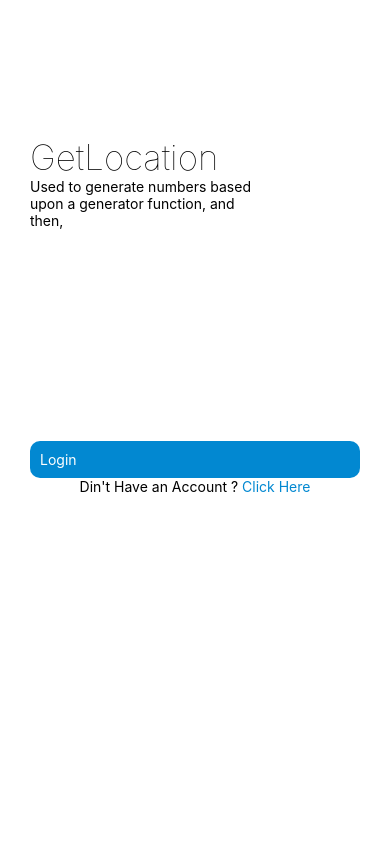
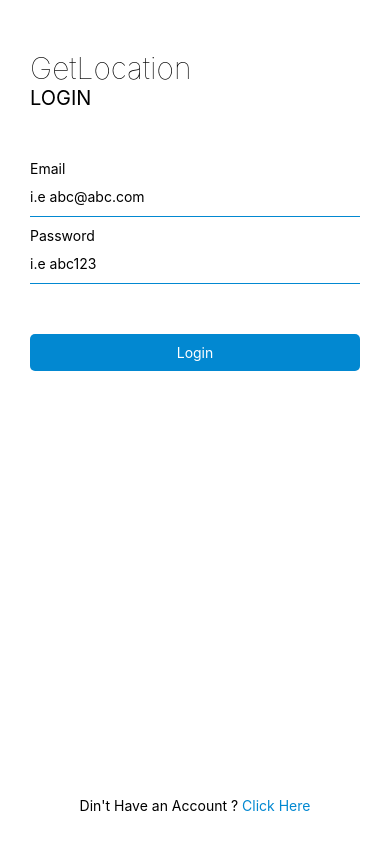
Before and after one commit to hamsahmedansari/react-native-login-maps, a React Native app: screen / in a window 390 px wide. Built offline with nearby package versions, Linux system fonts and the light colour scheme.

Commit message:
Update: :construction: UI-Login  2 is Modified :  1 : App.js  2 : src/views/login/index.js  3 is Created :  1 : .gitignore  2 : .watchmanconfig  3 : src/components/

```diff
--- a/App.js
+++ b/App.js
@@ -1,6 +1,6 @@
 import React from "react";
-import Welcome from "./src/views/welcome";
+import Login from "./src/views/login";
 
 export default function App() {
-  return <Welcome />;
+  return <Login />;
 }
--- /dev/null
+++ b/src/components/login/index.js
@@ -0,0 +1,108 @@
+import React, { Component } from "react";
+import { View, TouchableOpacity, Text } from "react-native";
+import InputFiled from "../textfiled";
+
+class LoginForm extends Component {
+  constructor(props) {
+    super(props);
+    this.state = {
+      email: { text: "", error: false },
+      password: { text: "", error: false }
+    };
+  }
+  validateEmail = email => {
+    var re = /^(([^<>()\[\]\\.,;:\s@"]+(\.[^<>()\[\]\\.,;:\s@"]+)*)|(".+"))@((\[[0-9]{1,3}\.[0-9]{1,3}\.[0-9]{1,3}\.[0-9]{1,3}\])|(([a-zA-Z\-0-9]+\.)+[a-zA-Z]{2,}))$/;
+    return re.test(String(email).toLowerCase());
+  };
+  isValid = () => {
+    const { email, password } = this.state;
+    if (!this.validateEmail(email.text)) {
+      this.setState(per => ({
+        ...per,
+        email: {
+          ...per.email,
+          error: true
+        }
+      }));
+      return false;
+    } else {
+      this.setState(per => ({
+        ...per,
+        email: {
+          ...per.email,
+          error: false
+        }
+      }));
+    }
+    if (String(password).length <= 4) {
+      this.setState(per => ({
+        ...per,
+        password: {
+          ...per.password,
+          error: true
+        }
+      }));
+      return false;
+    } else {
+      this.setState(per => ({
+        ...per,
+        password: {
+          ...per.password,
+          error: false
+        }
+      }));
+    }
+    return true;
+  };
+  _handelSubmit = () => {
+    if (this.isValid()) {
+      alert("submit form");
+    } else {
+      alert("Error in form");
+    }
+  };
+  render() {
+    const { email, password } = this.state;
+    return (
+      <View>
+        <InputFiled
+          text={email.text}
+          error={email.error}
+          label="Email"
+          placeholder="abc@abc.com"
+          changeText={text =>
+            this.setState(per => ({ ...per, email: { ...per.email, text } }))
+          }
+        />
+        <InputFiled
+          text={password.text}
+          error={password.error}
+          label="Password"
+          placeholder="abc123"
+          isPassword={true}
+          changeText={text =>
+            this.setState(per => ({
+              ...per,
+              password: { ...per.password, text }
+            }))
+          }
+        />
+        <TouchableOpacity
+          style={{
+            width: "100%",
+            maxHeight: 50,
+            backgroundColor: "#0288D1",
+            padding: 10,
+            borderRadius: 5,
+            marginTop: 50
+          }}
+          onPress={this._handelSubmit}
+        >
+          <Text style={{ textAlign: "center", color: "#ffffff" }}>Login</Text>
+        </TouchableOpacity>
+      </View>
+    );
+  }
+}
+
+export default LoginForm;
--- /dev/null
+++ b/src/components/textfiled/index.js
@@ -0,0 +1,43 @@
+import React, { Component } from "react";
+import { KeyboardAvoidingView, Text, TextInput } from "react-native";
+class InputFiled extends Component {
+  render() {
+    const {
+      text,
+      error,
+      changeText,
+      label = "",
+      placeholder,
+      isPassword = false
+    } = this.props;
+    return (
+      <KeyboardAvoidingView
+        behavior="padding"
+        enabled
+        style={{ marginTop: 10 }}
+      >
+        <Text style={{ textAlign: "left", textTransform: "capitalize" }}>
+          {label}
+        </Text>
+        <TextInput
+          style={{
+            height: 40,
+            borderColor: error ? "red" : "#0288D1",
+            borderBottomWidth: 1
+          }}
+          value={text}
+          onChangeText={changeText}
+          placeholder={`i.e ${placeholder}`}
+          secureTextEntry={isPassword}
+        />
+        {error && (
+          <Text style={{ textAlign: "right", textTransform: "capitalize" }}>
+            Error in {label}
+          </Text>
+        )}
+      </KeyboardAvoidingView>
+    );
+  }
+}
+
+export default InputFiled;
--- a/src/views/login/index.js
+++ b/src/views/login/index.js
@@ -1,18 +1,38 @@
-import React from "react";
-import { View, Text, TouchableOpacity, ScrollView } from "react-native";
+import React, { Component } from "react";
+import {
+  View,
+  Text,
+  TouchableOpacity,
+  ScrollView,
+  KeyboardAvoidingView,
+  TextInput
+} from "react-native";
+import LoginForm from "../../components/login";
 
-const Welcome = props => {
+class Welcome extends Component {
+  constructor(props) {
+    super(props);
+    this.state = {};
+  }
+  render() {
     return (
       <View
         style={{
           flex: 1,
-        justifyContent: "space-around",
+          justifyContent: "flex-start",
           alignItems: "flex-start",
           padding: 30
         }}
       >
-      <View style={{ flexGrow: 1 }}>
-        <Text style={{ fontWeight: "100", fontSize: 35, textAlign: "left" }}>
+        <View>
+          <Text
+            style={{
+              fontWeight: "100",
+              paddingTop: 20,
+              fontSize: 30,
+              textAlign: "left"
+            }}
+          >
             GetLocation
           </Text>
           <View style={{ width: "70%" }}>
@@ -27,7 +47,11 @@ const Welcome = props => {
             </Text>
           </View>
         </View>
-      <ScrollView />
+        <ScrollView style={{ width: "100%", paddingTop: 40 }}>
+          {/* <View> */}
+          <LoginForm />
+          {/* </View> */}
+        </ScrollView>
         <View style={{ width: "100%" }}>
           <Text style={{ textAlign: "center" }}>
             Din't Have an Account ?{" "}
@@ -43,6 +67,7 @@ const Welcome = props => {
         <View />
       </View>
     );
-};
+  }
+}
 
 export default Welcome;
```
Lines whose indentation alone changed are shown as unchanged.
